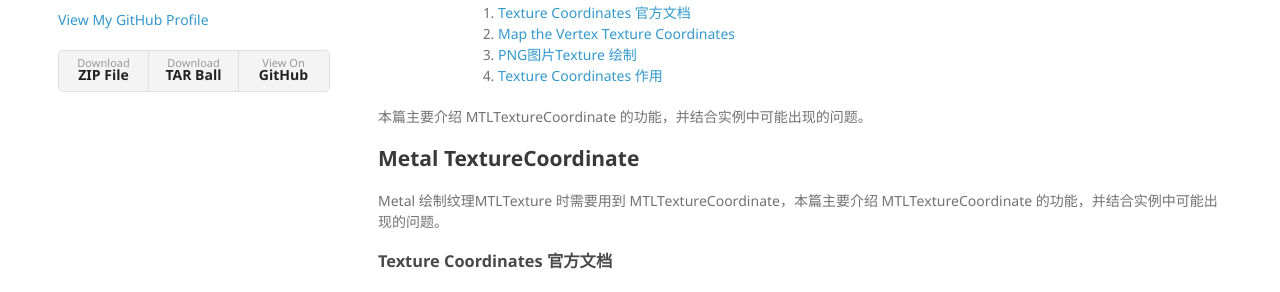
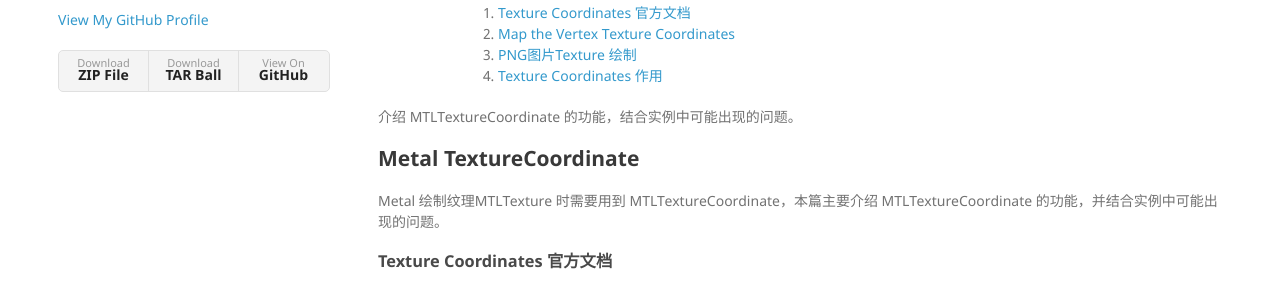
Before and after one commit to codingingBoy/codingingBoy.github.io, a Jekyll site: the page built from _posts/2018-12-13-Metal TextureCoordinate.md, in a window 1280 px wide. Shown: the part 162-454 px from the top of the page. Built offline with Jekyll 4.4.1, drawn with Linux system fonts in a browser that asks for light colours; nearby versions of some CDN libraries.

Commit message:
change description of blog "Metal Texture Coordinate"

```diff
--- a/_posts/2018-12-13-Metal TextureCoordinate.md
+++ b/_posts/2018-12-13-Metal TextureCoordinate.md
@@ -4,7 +4,7 @@ layout: default
 title: Metal TextureCoordinate
 
 ---
-本篇主要介绍 MTLTextureCoordinate 的功能，并结合实例中可能出现的问题。
+介绍 MTLTextureCoordinate 的功能，结合实例中可能出现的问题。
 <!-- more -->
 
 
```
